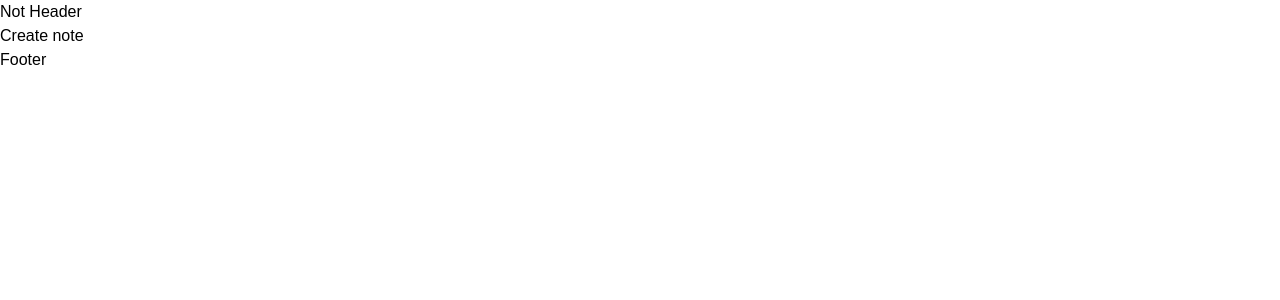
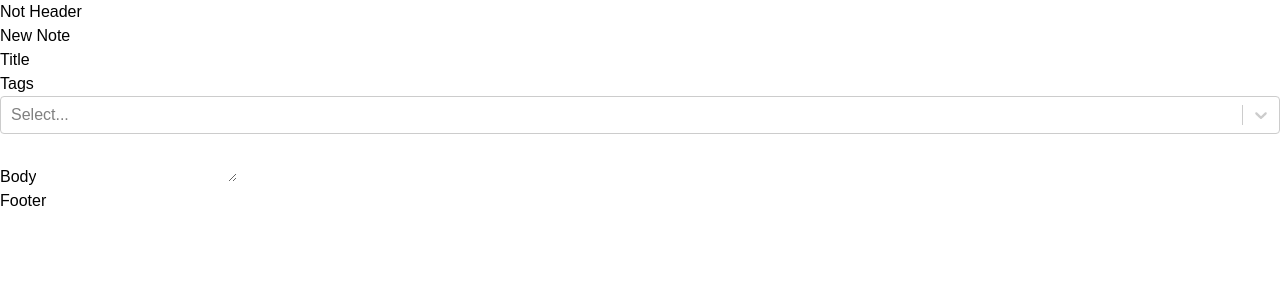
Before and after one commit to mohammedelgammal/FullStack_Suite, a React (Vite) app: page /new in a window 1280 px wide. Shown: the top 300 px of the page. Built offline with nearby package versions, Linux system fonts and the light colour scheme.

Commit message:
building_create_new_form_built

```diff
--- a/package.json
+++ b/package.json
@@ -12,7 +12,8 @@
   "dependencies": {
     "react": "^18.3.1",
     "react-dom": "^18.3.1",
-    "react-router-dom": "^7.0.2"
+    "react-router-dom": "^7.0.2",
+    "react-select": "^5.9.0"
   },
   "devDependencies": {
     "@eslint/js": "^9.15.0",
--- a/src/components/CreateNote.tsx
+++ b/src/components/CreateNote.tsx
@@ -1,7 +1,28 @@
+import Creatable from "react-select/creatable";
+import { OptionsType } from "src/types";
+
+const options: OptionsType = [];
+
 const CrateNote = () => {
-    return ( <h1>
-        Create note
-    </h1> );
-}
+  return (
+    <div>
+      <h1>New Note</h1>
+      <form>
+        <div>
+          <label htmlFor="title">Title</label>
+          <input name="title" type="text" />
+        </div>
+        <div>
+          <label htmlFor="tags">Tags</label>
+          <Creatable name="tags" isMulti options={options} />
+        </div>
+        <div>
+          <label htmlFor="body">Body</label>
+          <textarea name="body" />
+        </div>
+      </form>
+    </div>
+  );
+};
 
 export default CrateNote;
--- /dev/null
+++ b/src/types/index.ts
@@ -0,0 +1,4 @@
+type OptionType = { value: string; label: string };
+type OptionsType = Array<OptionType>;
+
+export type { OptionType, OptionsType };
```
Also changed, not shown: 1 other file (tests, documents, lock files or other folders).
